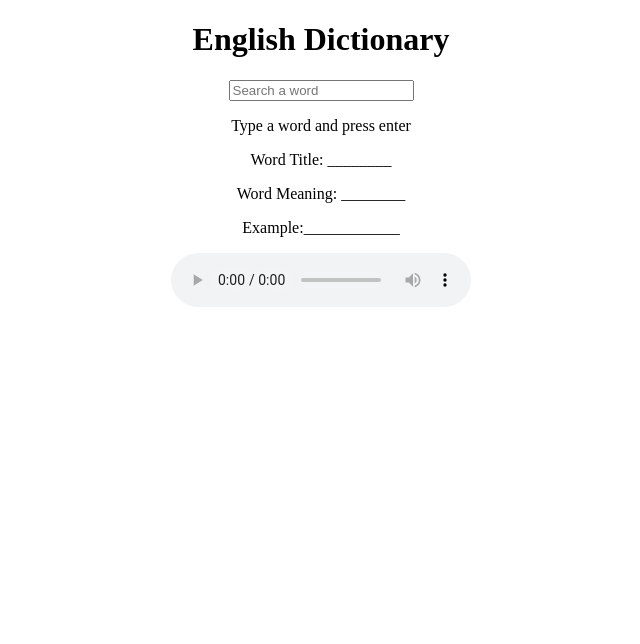
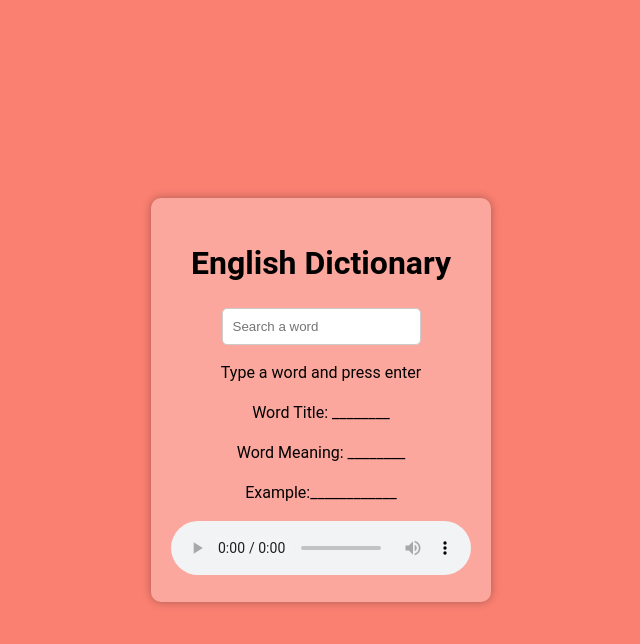
Before and after one commit to midnightmoet/English-Dictionary, a plain HTML site: page index.html in a window 1280 px wide. Shown: the whole page, without its empty margins (319-959 px from the left). Drawn offline with Linux system fonts and the light colour scheme.

Commit message:
Saving CSS changes made

```diff
--- a/index.html
+++ b/index.html
@@ -15,7 +15,7 @@
             <p>Word Title: <span class="title" id="title">________</span></p>
             <p>Word Meaning: <span class="meaning" id="meaning">________</span></p>
             <p>Example:<span class="example" id="example">____________</span></p>
-            <audio src="" controls></audio>
+            <audio src="" controls id="audio"></audio>
         </div>
     </div>
 
--- a/style.css
+++ b/style.css
@@ -1,11 +1,24 @@
 body {
     margin: 0;
-    padding: 0;
+    display: flex;
+    min-height: 100vh;
+    justify-content: center;
+    align-items: center;
+    text-align: center;
+    background: salmon;
+    font-family: 'Roboto', sans-serif;
+    line-height: 1.5;
 }
 
 .container {
-    width: 100%;
-    height: 100vh;
-    margin: 0 auto;
-    text-align: center;
+    background: rgba(255, 255, 255, .3);
+    padding: 20px;
+    border-radius: 10px;
+    box-shadow: 0 0 10px rgba(0, 0, 0, 0.3);
 }
+
+.input {
+    padding: 10px;
+    border: 1px solid #ccc;
+    border-radius: 5px;
+}
```
